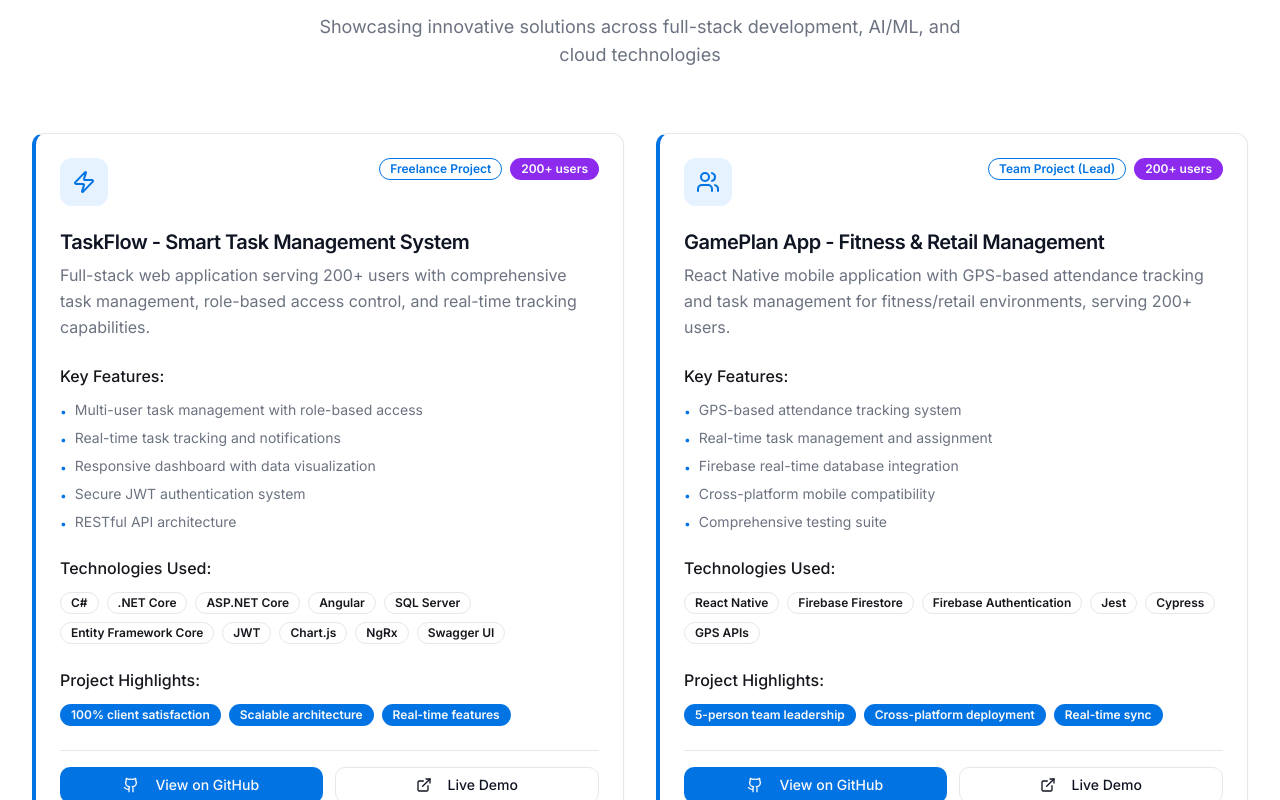
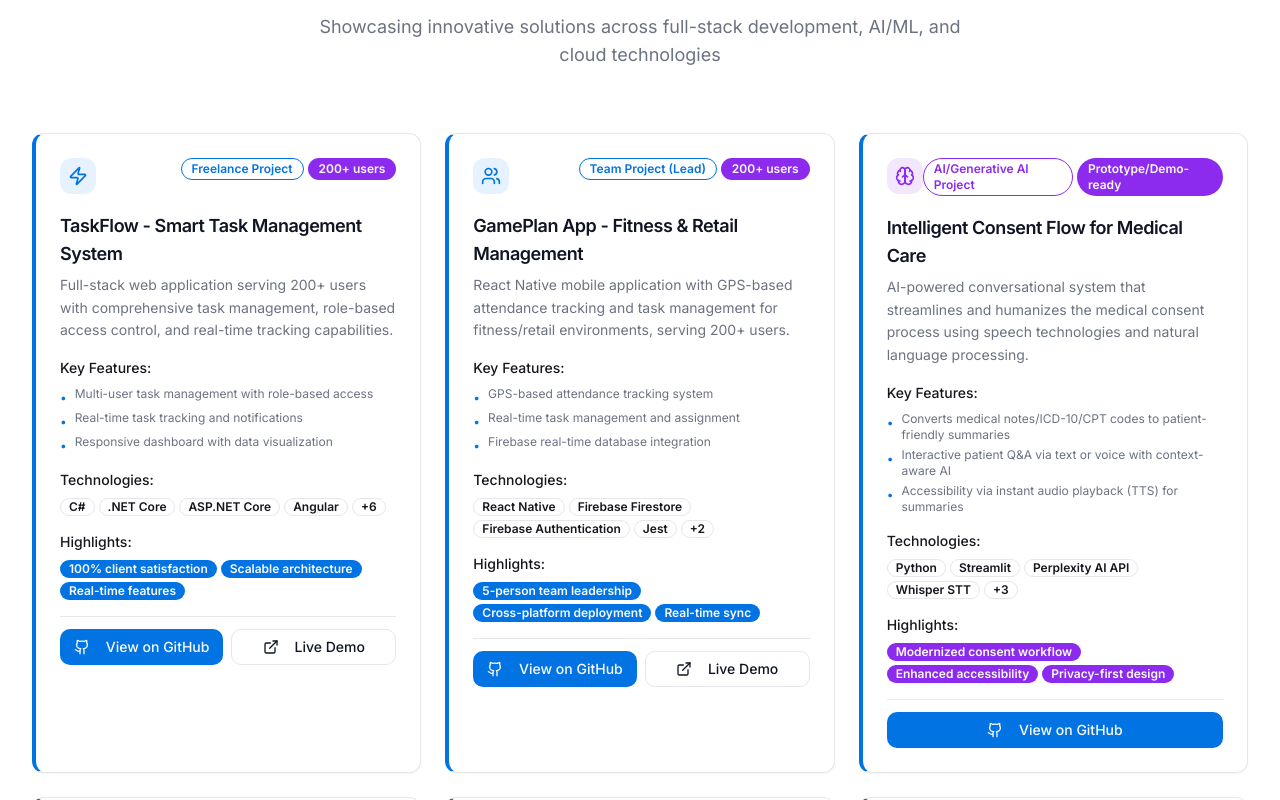
Before and after one commit to simply-Rahul2/Rahul-Portfolio, a React (Vite) app: page / in a window 1280 px wide. Shown: the part 5540-6340 px from the top of the page. Built offline with nearby package versions, Linux system fonts and the light colour scheme.

Commit message:
Synchronize and resize projects
Synchronize the portfolio with the latest changes from the provided GitHub repository and reduce the size of the project display cards.

```diff
--- a/src/components/ProjectsSection.tsx
+++ b/src/components/ProjectsSection.tsx
@@ -177,7 +177,7 @@ const ProjectsSection = () => {
           </p>
         </div>
 
-        <div className="grid grid-cols-1 lg:grid-cols-2 gap-8">
+        <div className="grid grid-cols-1 lg:grid-cols-2 xl:grid-cols-3 gap-6">
           {projects.map((project, index) => {
             const CategoryIcon = getCategoryIcon(project.category);
             const categoryColor = getCategoryColor(project.category);
@@ -188,13 +188,13 @@ const ProjectsSection = () => {
                 className="group hover:shadow-xl transition-all duration-500 border-l-4 border-l-primary animate-fade-in-up h-full"
                 style={{ animationDelay: `${index * 0.1}s` }}
               >
-                <CardHeader>
-                  <div className="flex items-start justify-between mb-4">
-                    <div className={`p-3 rounded-lg bg-${categoryColor}-light`}>
-                      <CategoryIcon className={`h-6 w-6 text-${categoryColor}`} />
+                <CardHeader className="pb-4">
+                  <div className="flex items-start justify-between mb-3">
+                    <div className={`p-2 rounded-lg bg-${categoryColor}-light`}>
+                      <CategoryIcon className={`h-5 w-5 text-${categoryColor}`} />
                     </div>
-                    <div className="flex items-center gap-2">
-                      <Badge variant="outline" className={`border-${categoryColor} text-${categoryColor}`}>
+                    <div className="flex items-center gap-1">
+                      <Badge variant="outline" className={`border-${categoryColor} text-${categoryColor} text-xs`}>
                         {project.category}
                       </Badge>
                       <Badge variant="secondary" className="text-xs">
@@ -203,22 +203,22 @@ const ProjectsSection = () => {
                     </div>
                   </div>
 
-                  <CardTitle className="text-xl group-hover:text-primary transition-colors">
+                  <CardTitle className="text-lg group-hover:text-primary transition-colors">
                     {project.title}
                   </CardTitle>
 
-                  <p className="text-muted-foreground leading-relaxed">
+                  <p className="text-muted-foreground leading-relaxed text-sm">
                     {project.description}
                   </p>
                 </CardHeader>
 
-                <CardContent className="space-y-6">
+                <CardContent className="space-y-4 pt-0">
                   {/* Key Features */}
                   <div>
-                    <h4 className="font-medium mb-3 text-foreground">Key Features:</h4>
-                    <ul className="space-y-2">
-                      {project.features.map((feature, featureIndex) => (
-                        <li key={featureIndex} className="flex items-start gap-2 text-sm text-muted-foreground">
+                    <h4 className="font-medium mb-2 text-foreground text-sm">Key Features:</h4>
+                    <ul className="space-y-1">
+                      {project.features.slice(0, 3).map((feature, featureIndex) => (
+                        <li key={featureIndex} className="flex items-start gap-2 text-xs text-muted-foreground">
                           <span className="text-primary mt-1 text-xs flex-shrink-0">•</span>
                           {feature}
                         </li>
@@ -228,22 +228,27 @@ const ProjectsSection = () => {
 
                   {/* Technologies */}
                   <div>
-                    <h4 className="font-medium mb-3 text-foreground">Technologies Used:</h4>
-                    <div className="flex flex-wrap gap-2">
-                      {project.technologies.map((tech) => (
-                        <Badge key={tech} variant="outline" className="text-xs">
+                    <h4 className="font-medium mb-2 text-foreground text-sm">Technologies:</h4>
+                    <div className="flex flex-wrap gap-1">
+                      {project.technologies.slice(0, 4).map((tech) => (
+                        <Badge key={tech} variant="outline" className="text-xs px-2 py-0">
                           {tech}
                         </Badge>
                       ))}
+                      {project.technologies.length > 4 && (
+                        <Badge variant="outline" className="text-xs px-2 py-0">
+                          +{project.technologies.length - 4}
+                        </Badge>
+                      )}
                     </div>
                   </div>
 
                   {/* Highlights */}
                   <div>
-                    <h4 className="font-medium mb-3 text-foreground">Project Highlights:</h4>
-                    <div className="flex flex-wrap gap-2">
+                    <h4 className="font-medium mb-2 text-foreground text-sm">Highlights:</h4>
+                    <div className="flex flex-wrap gap-1">
                       {project.highlights.map((highlight) => (
-                        <Badge key={highlight} className={`text-xs bg-${categoryColor} text-${categoryColor}-foreground`}>
+                        <Badge key={highlight} className={`text-xs bg-${categoryColor} text-${categoryColor}-foreground px-2 py-0`}>
                           {highlight}
                         </Badge>
                       ))}
@@ -251,7 +256,7 @@ const ProjectsSection = () => {
                   </div>
 
                   {/* Action Buttons */}
-                  <div className="flex gap-3 pt-4 border-t">
+                  <div className="flex gap-2 pt-3 border-t">
                     <Button variant="default" size="sm" className="flex-1" asChild>
                       <a href={project.githubUrl} target="_blank" rel="noopener noreferrer">
                         <Github className="h-4 w-4 mr-2" />
```
